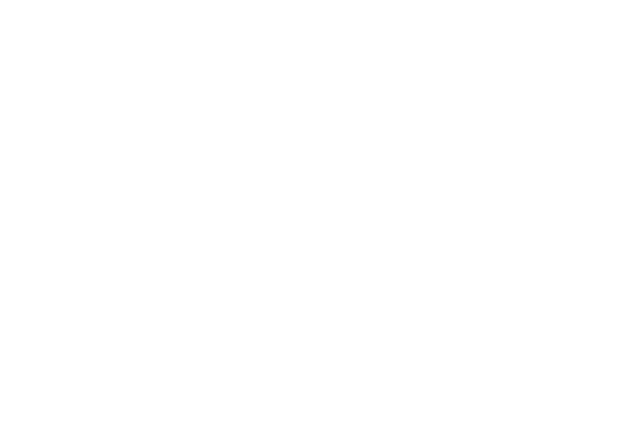
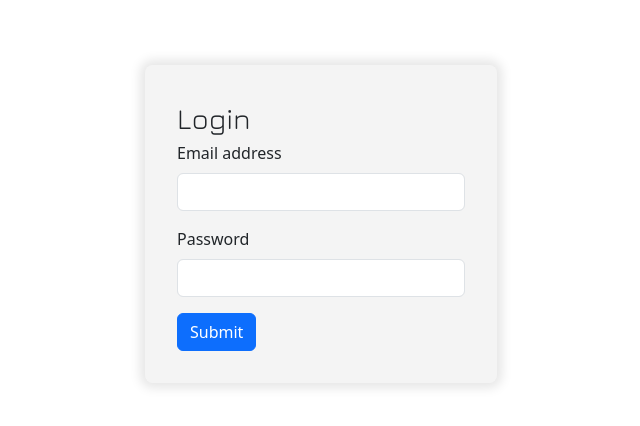
Before and after one commit to FelipeTC06/Drink-Water-Front, an Angular app: page /login in a window 1280 px wide. Before the commit this address led to /. Shown: the part 176-602 px from the top of the page, without its empty margins (319-959 px from the left). Built offline with nearby package versions, Linux system fonts and the light colour scheme.

Commit message:
feat: add inputs to login html

```diff
--- a/src/app/app.routes.ts
+++ b/src/app/app.routes.ts
@@ -6,4 +6,9 @@
         loadComponent: () =>
             import('./components/register/register.component').then(c => c.RegisterComponent),
     },
+    {
+        path: 'login',
+        loadComponent: () =>
+            import('./components/login/login.component').then(c => c.LoginComponent),
+    },
 ];
--- a/src/app/components/login/login.component.html
+++ b/src/app/components/login/login.component.html
@@ -1 +1,13 @@
-<p>login works!</p>
+<app-auth-ui title="Login">
+    <form>
+        <div class="mb-3">
+          <label for="exampleInputEmail1" class="form-label">Email address</label>
+          <input type="email" class="form-control" id="exampleInputEmail1" aria-describedby="emailHelp">
+        </div>
+        <div class="mb-3">
+          <label for="exampleInputPassword1" class="form-label">Password</label>
+          <input type="password" class="form-control" id="exampleInputPassword1">
+        </div>
+        <button type="submit" class="btn btn-primary">Submit</button>
+      </form>
+</app-auth-ui>
--- a/src/app/components/login/login.component.ts
+++ b/src/app/components/login/login.component.ts
@@ -1,9 +1,10 @@
 import { Component } from '@angular/core';
+import { AuthUiComponent } from "../../ui/auth-ui/auth-ui.component";
 
 @Component({
   selector: 'app-login',
   standalone: true,
-  imports: [],
+  imports: [AuthUiComponent],
   templateUrl: './login.component.html',
   styleUrl: './login.component.scss'
 })
```
